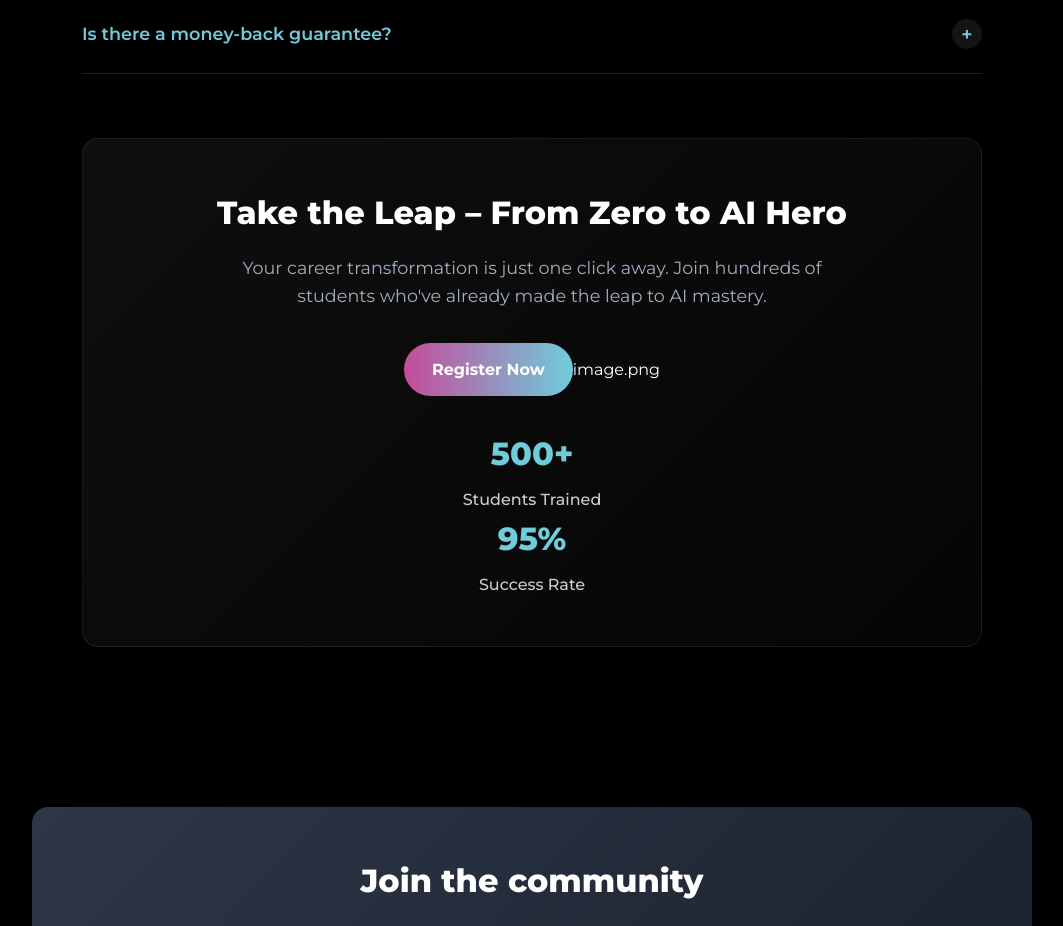
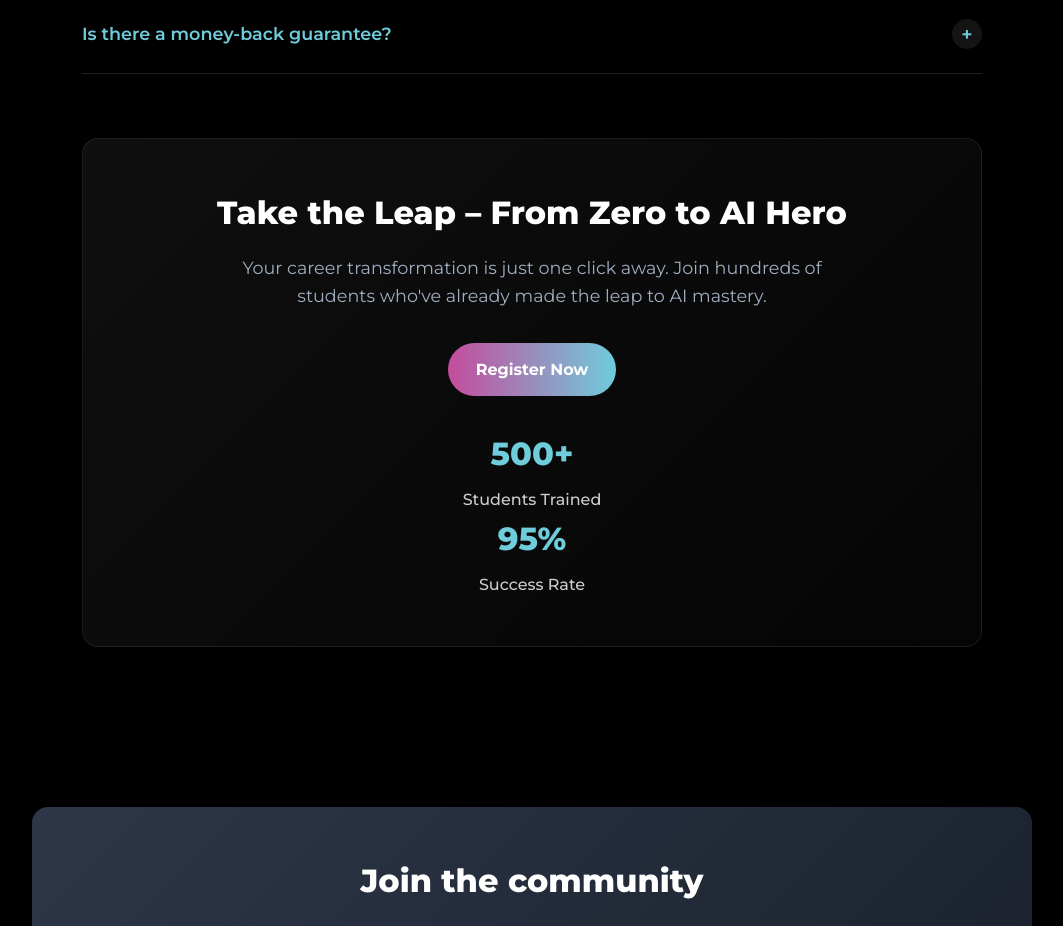
Before and after one commit to StephenLovino/mba, a React (Create React App) app: page / in a window 1280 px wide. Shown: the part 6860-7786 px from the top of the page, without its empty margins (108-1171 px from the left). Built offline with nearby package versions, Linux system fonts and the light colour scheme.

Commit message:
Remove unused image reference from FAQ component to streamline code.

```diff
--- a/src/components/FAQ.js
+++ b/src/components/FAQ.js
@@ -72,7 +72,6 @@
               Your career transformation is just one click away. Join hundreds of students who've already made the leap to AI mastery.
             </p>
             <button onClick={open} className="btn btn-primary">Register Now</button>
-            image.png
             <div className="cta-stats">
               <div className="stat">
                 <span className="stat-number">500+</span>
```
